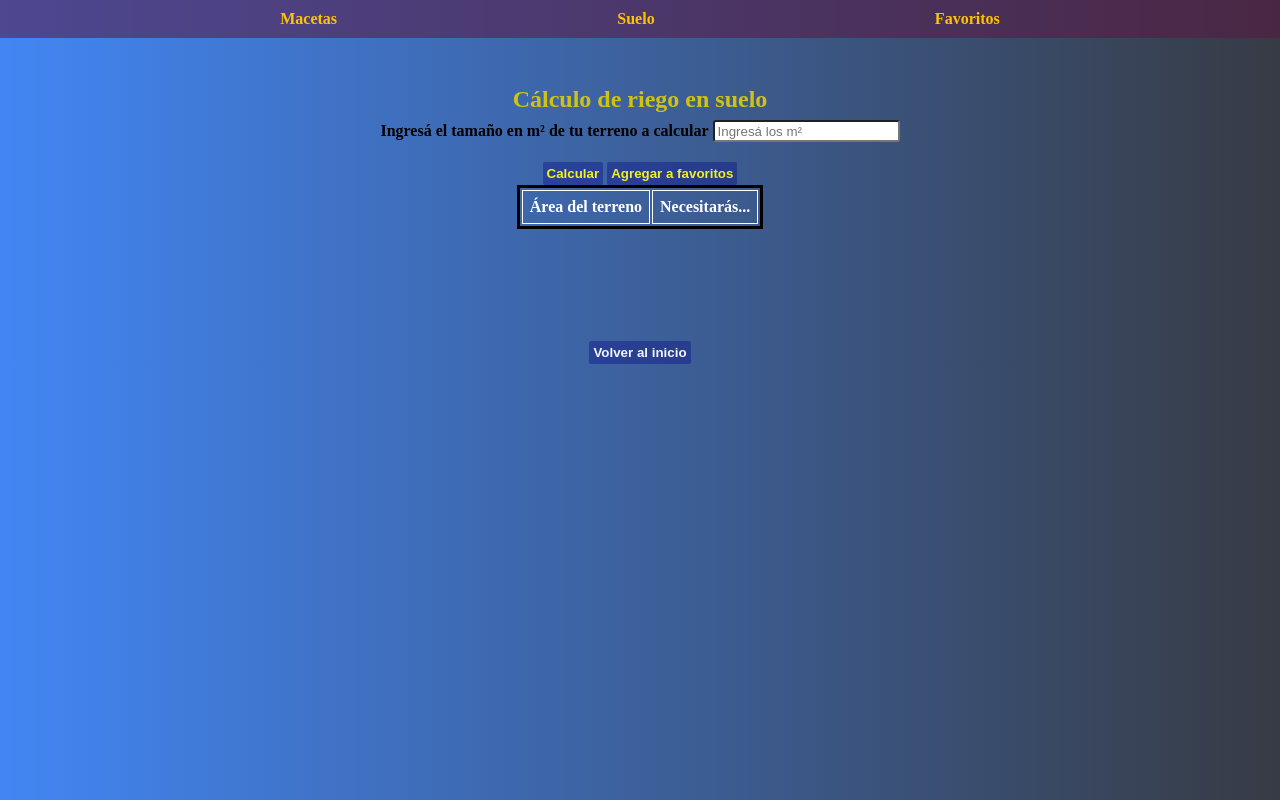
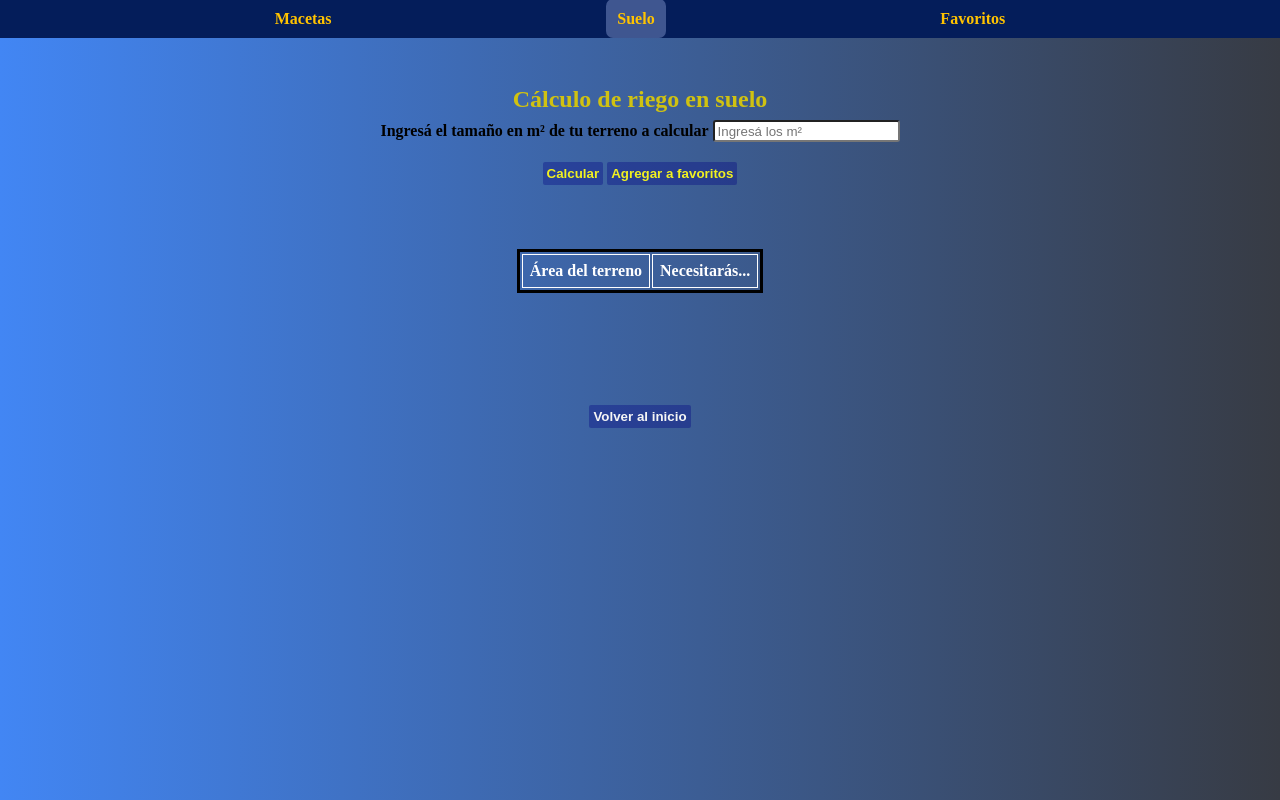
Before and after one commit to alejo-martinez/simulador-interactivo, a website: page pages/riego-suelo.html in a window 1280 px wide. Drawn offline with Linux system fonts and the light colour scheme.

Commit message:
detalles de estilos

```diff
--- a/SASS/_riego-maceta.scss
+++ b/SASS/_riego-maceta.scss
@@ -14,8 +14,7 @@
 }
 
 .contenedorRespuesta {
-    // margin-top: 2.5rem;
-
+    margin-top: 0;
     & table {
         border: black 3px solid;
         margin: auto;
@@ -42,8 +41,6 @@
 
 .contenedorPregunta {
     align-items: center;
-    // display: flex;
-    // flex-flow: column nowrap;
     text-align: center;
 
     &-capacidad {
--- a/SASS/_riego-suelo.scss
+++ b/SASS/_riego-suelo.scss
@@ -2,7 +2,6 @@
 .contenedorSuelo {
     margin-top: 3rem;
 }
-
 
 .btn-calcularSuelo {
     margin-top: 20px;
@@ -18,3 +17,14 @@
         text-align: center;
     }
 }
+
+.contenedorRespuestaSuelo {
+    margin-top: 4rem;
+    & table {
+        border: black 3px solid;
+        margin: auto;
+        & td {
+            padding: 7px;
+        }
+    }
+}
--- a/pages/riego-suelo.html
+++ b/pages/riego-suelo.html
@@ -11,7 +11,7 @@
     <nav class="nav">
         <ul class="nav-barra">
             <li class="nav-barra_item"><a href="./riego-maceta.html">Macetas</a></li>
-            <li class="nav-barra_item"><a href="./riego-suelo.html">Suelo</a></li>
+            <li class="nav-barra_item"><a href="./riego-suelo.html" class="actual">Suelo</a></li>
             <li class="nav-barra_item"><a href="./favoritos.html">Favoritos</a></li>
         </ul>
     </nav>
@@ -31,7 +31,7 @@
             <button id="favoritos">Agregar a favoritos</button>
         </div>
 
-        <div id="contenedorRespuestaSuelo" class="contenedorRespuesta">
+        <div id="contenedorRespuestaSuelo" class="contenedorRespuestaSuelo">
             <table class="tablaMacetas" id="filaRespuesta-suelo">
                 <tr class="filaInicial">
                     <td>Área del terreno</td>
--- a/style.scss
+++ b/style.scss
@@ -71,7 +71,7 @@ td {
 }
 
 .nav {
-    background-color: rgba(88, 24, 69, 0.56);
+    background-color: #041D5A;
     padding: 10px 0;
 
     &-barra {
@@ -80,10 +80,6 @@ td {
         justify-content: space-evenly;
         list-style: none;
 
-        &_item {
-
-        }
-
         & a {
             color: #FFC300;
             font-weight: bold;
@@ -91,10 +87,16 @@ td {
 
             &:hover {
                 color: whitesmoke;
-                background-color: rgba(10, 68, 211, 0.67);
+                background-color: #1D3265;
                 padding: 11px;
                 border-radius: 7px;
             }
         }
     }
 }
+
+.actual {
+    background-color: #3F5690 ;
+    padding: 11px;
+    border-radius: 7px;
+}
```
Also changed, not shown: pages/favoritos.html (+1 -1 lines), pages/riego-maceta.html (+1 -1 lines), style.css.
